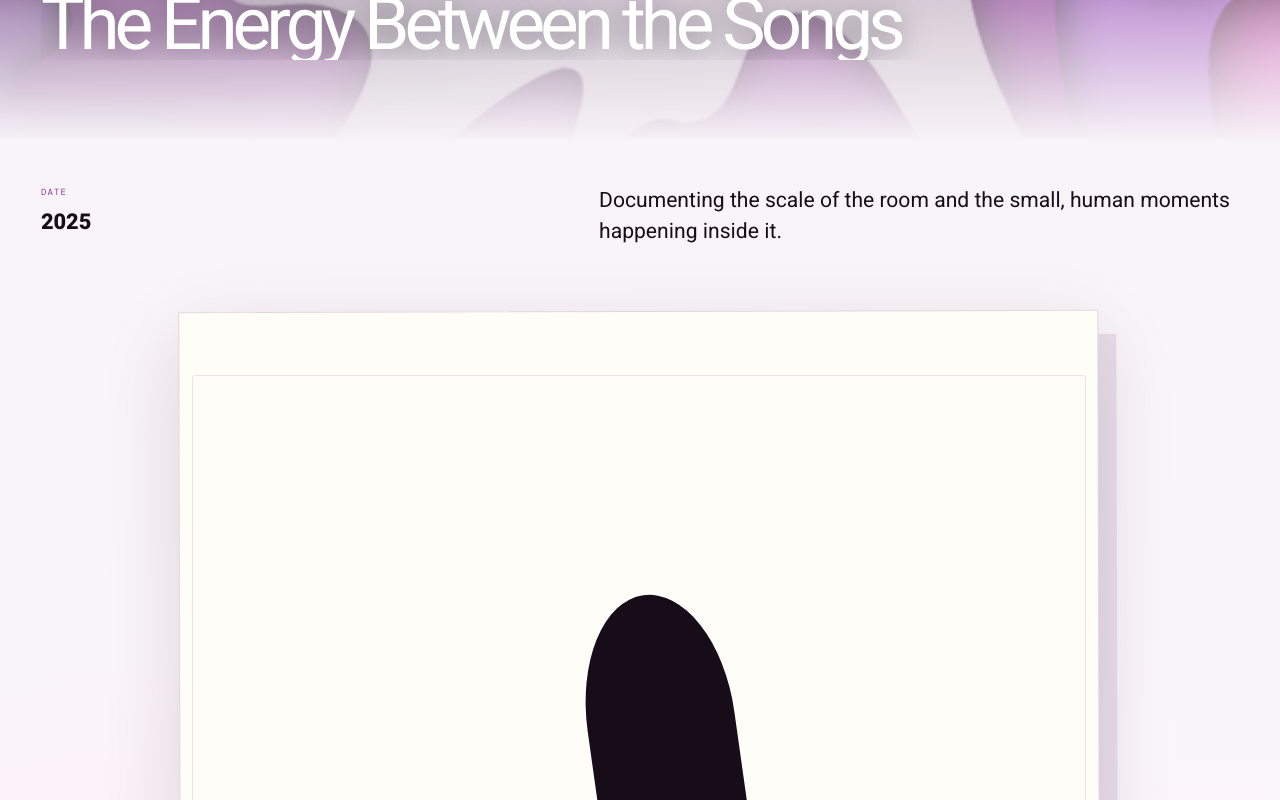
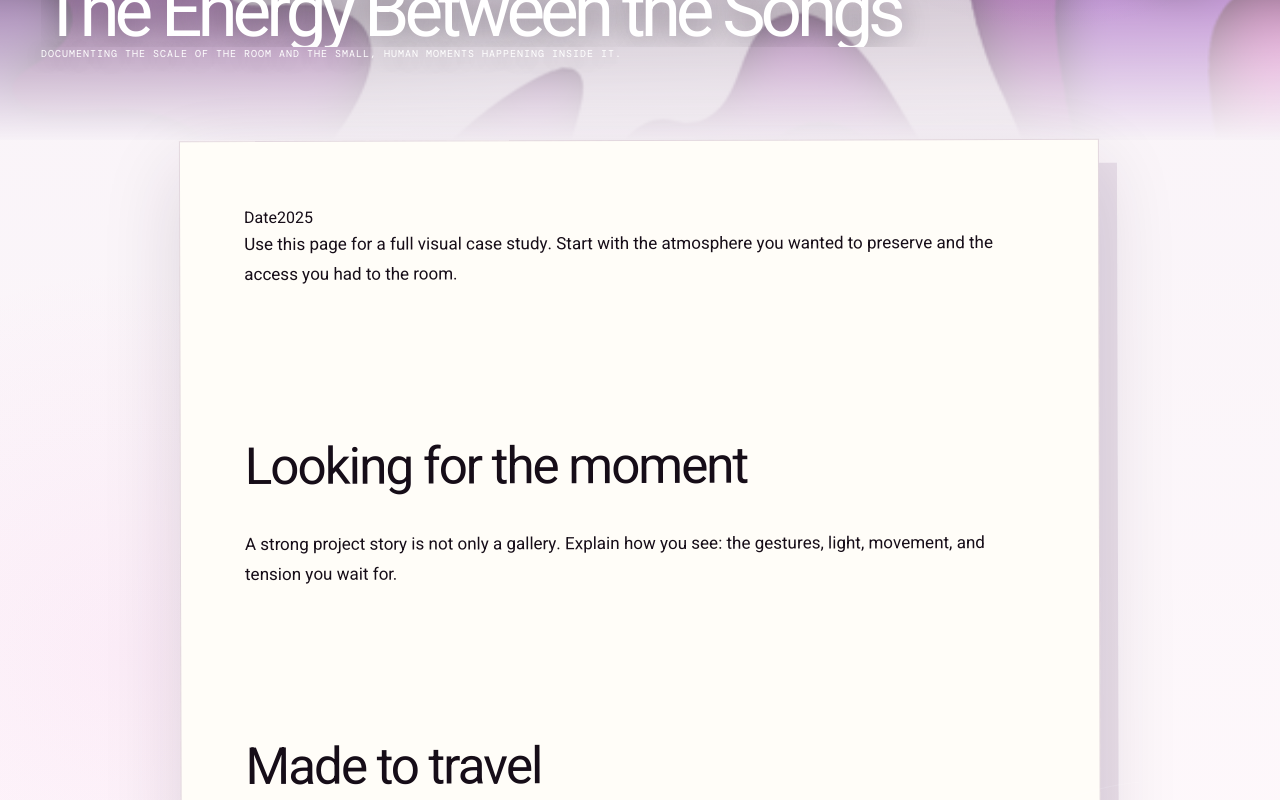
Before and after one commit to DanHues/creative-portfolio, a Next.js app: page /archive/between-the-songs in a window 1280 px wide. Shown: the part 480-1280 px from the top of the page. Built offline with nearby package versions, Linux system fonts and the light colour scheme; a web font is replaced by a local one.

Commit message:
Simplify project article paper content

```diff
--- a/app/archive/[slug]/page.tsx
+++ b/app/archive/[slug]/page.tsx
@@ -28,20 +28,15 @@ export default async function ProjectPage({ params }: { params: Promise<{ slug:
         <ProjectStoryHero
           basePath={basePath}
           category={project.category}
+          summary={project.summary}
           title={project.title}
         />
-        <div className="project-story-meta">
-          <div>
+        <div className="project-paper">
+          <div className="project-paper-meta">
             <span>Date</span>
             <time dateTime={project.date || project.year}>
               {formatProjectDate(project.date, project.year)}
             </time>
-          </div>
-          <p>{project.summary}</p>
-        </div>
-        <div className="project-paper">
-          <div className={`project-paper-image project-visual ${project.accent}`}>
-            <div className="visual-mark" />
           </div>
           <RichCopy body={project.body} />
         </div>
```
